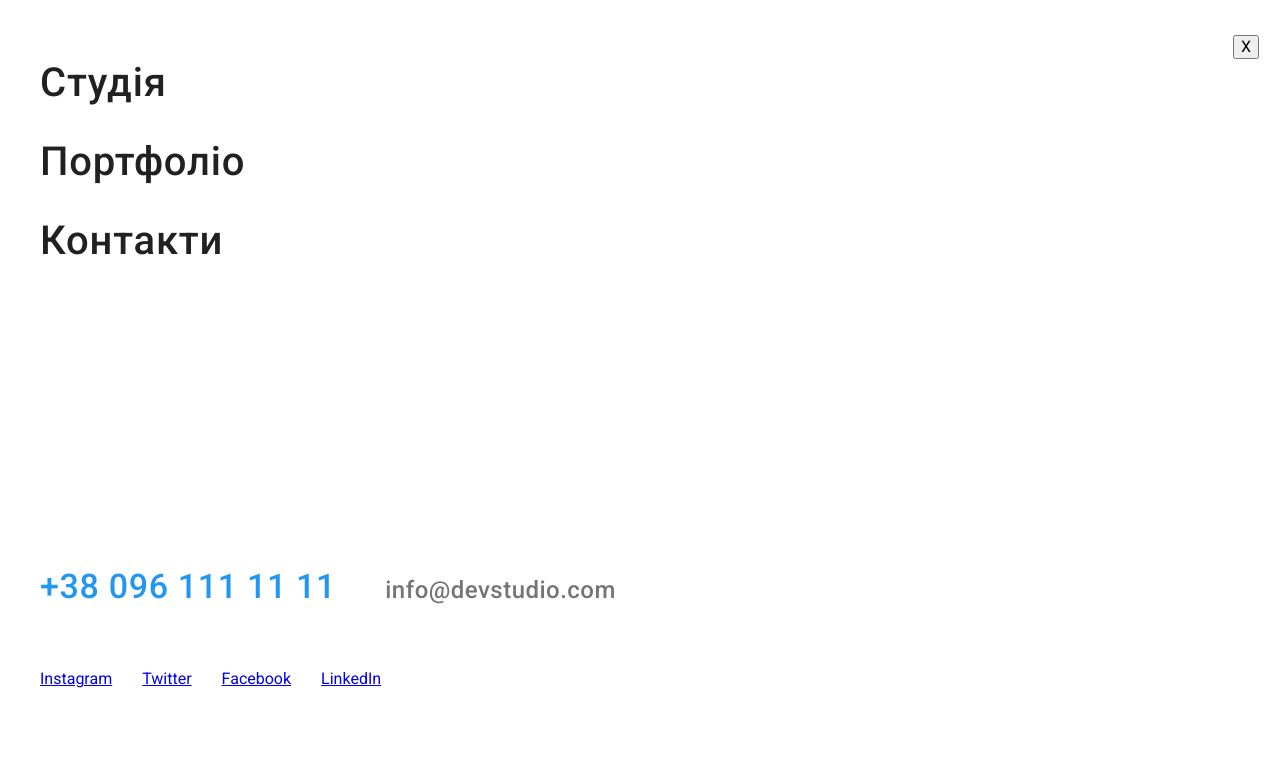
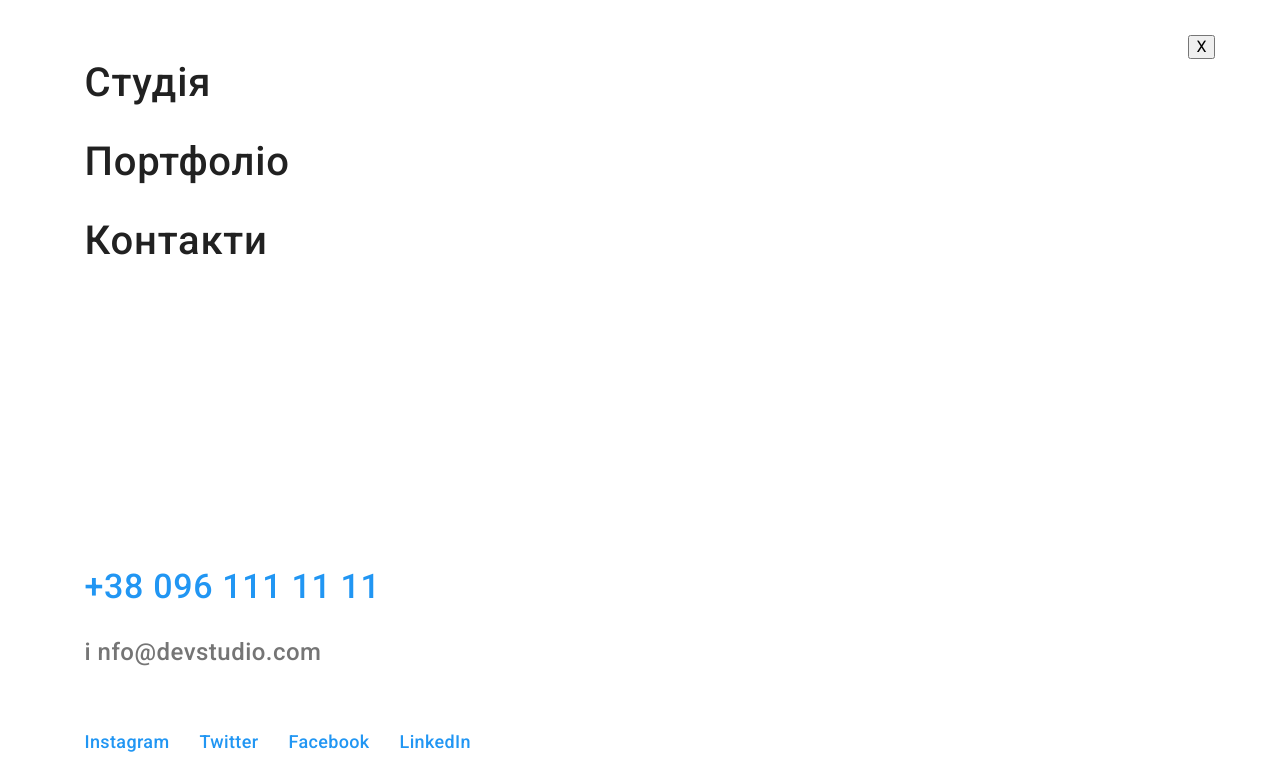
Before and after one commit to VasylUgera/goit-markup-hw-08, a plain HTML site: page index.html in a window 1280 px wide. Shown: the top 773 px of the page. Drawn offline with nearby package versions, Linux system fonts and the light colour scheme.

Commit message:
Мобільне

```diff
--- a/index.html
+++ b/index.html
@@ -48,22 +48,25 @@
         </button>
       </div>
       <div class="mob-menu">
-        <div class="container-mobile">
+        <div class="container">
+          <div class="mob-menu-top">
             <button type="button" class="menu-close">X</button>
             <ul class="menu-list list">
               <li class="menu-list__item"><a class="menu-list__link" href="#">Студія</a></li>
               <li class="menu-list__item"><a class="menu-list__link" href="#">Портфоліо</a></li>
               <li class="menu-list__item"><a class="menu-list__link" href="#">Контакти</a></li>
             </ul>
+          </div>
+          <div class="mob-menu-bottom">
             <a class="mob-menu__tel" href="tel:+380961111111">
               +38 096 111 11 11
             </a>
             <a class="mob-menu__mail" href="mailto:info@devstudio.com">
-          info@devstudio.com
+            i nfo@devstudio.com
             </a>
             <ul class="mob-soc list">
               <li class="mob-soc__item">
-          <a href="#" target="_blank" rel="noopenep noreferrer" class="c">Instagram</a>
+              <a href="#" target="_blank" rel="noopenep noreferrer" class="mob-soc__link">Instagram</a>
               </li>
              <li class="mob-soc__item">
                <a href="#" target="_blank" rel="noopenep noreferrer" class="mob-soc__link">Twitter</a>
@@ -75,6 +78,7 @@
                 <a href="#" target="_blank" rel="noopenep noreferrer" class="mob-soc__link">LinkedIn</a>
               </li>
             </ul>
+          </div>
         </div>
       </div>
     </header>
--- a/sass/layouts/_header.scss
+++ b/sass/layouts/_header.scss
@@ -184,13 +184,19 @@
     padding-top: 35px;
     padding-bottom: 48px;
     padding-right: 21px;
+    > .container {
+        height: 100%;
+        display:flex;
+        flex-direction: column;
+        justify-content: space-between;
+    }
 }
 
 .menu-close {
     display: block;
     margin-left: auto;
 }
-.menu-list{margin-left: 40px;
+.menu-list{padding-left: 40px;
     margin-bottom: 302px;
 
 
@@ -213,6 +219,7 @@
 
 
 .mob-menu__tel{
+    display: block;
     font-family: 'Roboto';
     font-style: normal;
     font-weight: 500;
@@ -221,11 +228,13 @@
     letter-spacing: 0.02em;
     color: #2196F3;
     text-decoration: none;
-    margin-left: 40px;
+    padding-left: 40px;
+    margin-bottom: 32px;
 }
 
 
 .mob-menu__mail{
+    display: block;
     font-family: 'Roboto';
     font-style: normal;
     font-weight: 500;
@@ -234,13 +243,13 @@
     letter-spacing: 0.02em;
     color: #757575;
     text-decoration: none;
-    margin-left: 40px;
+    padding-left: 40px;
 
 }
 
 .mob-soc{
     display: flex;
-    margin-left: 40px;
+    padding-left: 40px;
     margin-top: 64px;
     gap: 30px;
 
@@ -250,6 +259,14 @@
 
 }
 
-.mob-soc__item{
+.mob-soc__link{
+    font-family: 'Roboto';
+    font-style: normal;
+    font-weight: 500;
+    font-size: 18px;
+    line-height: 1.3333;
+    letter-spacing: 0.02em;
+    color: #2196F3;
+    text-decoration: none;
 
 }
```
Also changed, not shown: css/main.css, css/main.min.css, 2 other files. Lines whose indentation alone changed are shown as unchanged.
